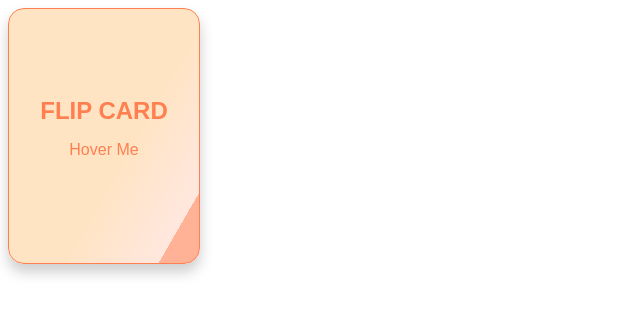
After one commit to DiyRex/TourLance, a PHP site: page /Try-Something-Speecial.html in a window 1280 px wide. The commit adds this page. Shown: the top 316 px of the page, without its empty margins (0-640 px from the left). Run offline with PHP 8.4, Linux system fonts and the light colour scheme.

Commit message:
update
new plans look and Try Something Speecial html page

```diff
--- /dev/null
+++ b/Try-Something-Speecial.html
@@ -0,0 +1,24 @@
+<!DOCTYPE html>
+<html lang="en">
+<head>
+    <meta charset="UTF-8">
+    <meta http-equiv="X-UA-Compatible" content="IE=edge">
+    <meta name="viewport" content="width=device-width, initial-scale=1.0">
+    <link rel="stylesheet" href="./styles/styles.css">
+    <title>Try Something Speecial Start</title>
+</head>
+<body>
+    <div class="flip-card">
+        <div class="flip-card-inner">
+            <div class="flip-card-front">
+                <p class="title">FLIP CARD</p>
+                <p>Hover Me</p>
+            </div>
+            <div class="flip-card-back">
+                <p class="title">BACK</p>
+                <p>Leave Me</p>
+            </div>
+        </div>
+    </div>
+</body>
+</html>
--- a/styles/styles.css
+++ b/styles/styles.css
@@ -26,23 +26,27 @@
    background-color: var(--light-blue);
 }
 
+
+/*Plans Start*/
+.plans{
+    background-color: #fff;
+}
 .plans .card{
     text-align: center;
     border: none;
     padding: 20px;
     background: var(--light-green);
-    box-shadow:  20px 20px 40px #a4d1be,
+    box-shadow:  11px 11px 22px #c8d9d5,
+                          -11px -11px 22px var(--light-green);
 }
 .plans .cont{
     padding: 40px;
-    border-radius: 0px;
-background: var(--white);
-box-shadow:  20px 20px 40px #a4d1be,
-             -20px -20px 40px var(--light-green);
-margin: 55px;
+             border-radius: 0px;
+             background: linear-gradient(145deg, #fbffff, #d4e6e1);
+             box-shadow:  11px 11px 22px #c8d9d5,
+                          -11px -11px 22px var(--light-green);
 }
 .plans .cont:hover{
-    border-radius: 0px;
 background: var(--light-green);
 box-shadow: inset 20px 20px 34px #9ecab7,
             inset -20px -20px 34px var(--light-green);
@@ -51,3 +55,61 @@ box-shadow: inset 20px 20px 34px #9ecab7,
 .plans .cont p{
     text-align: justify;
 }
+/*Plans End*/
+
+/*Try Something Speecial Start*/
+.flip-card {
+    background-color: transparent;
+    width: 190px;
+    height: 254px;
+    perspective: 1000px;
+    font-family: sans-serif;
+  }
+
+  .title {
+    font-size: 1.5em;
+    font-weight: 900;
+    text-align: center;
+    margin: 0;
+  }
+
+  .flip-card-inner {
+    position: relative;
+    width: 100%;
+    height: 100%;
+    text-align: center;
+    transition: transform 0.8s;
+    transform-style: preserve-3d;
+  }
+
+  .flip-card:hover .flip-card-inner {
+    transform: rotateY(180deg);
+  }
+
+  .flip-card-front, .flip-card-back {
+    box-shadow: 0 8px 14px 0 rgba(0,0,0,0.2);
+    position: absolute;
+    display: flex;
+    flex-direction: column;
+    justify-content: center;
+    width: 100%;
+    height: 100%;
+    -webkit-backface-visibility: hidden;
+    backface-visibility: hidden;
+    border: 1px solid coral;
+    border-radius: 1rem;
+  }
+
+  .flip-card-front {
+    background: linear-gradient(120deg, bisque 60%, rgb(255, 231, 222) 88%,
+       rgb(255, 211, 195) 40%, rgba(255, 127, 80, 0.603) 48%);
+    color: coral;
+  }
+
+  .flip-card-back {
+    background: linear-gradient(120deg, rgb(255, 174, 145) 30%, coral 88%,
+       bisque 40%, rgb(255, 185, 160) 78%);
+    color: white;
+    transform: rotateY(180deg);
+  }
+/*Try Something Speecial End*/
```
Also changed, not shown: plans.html (+7 -7 lines).
